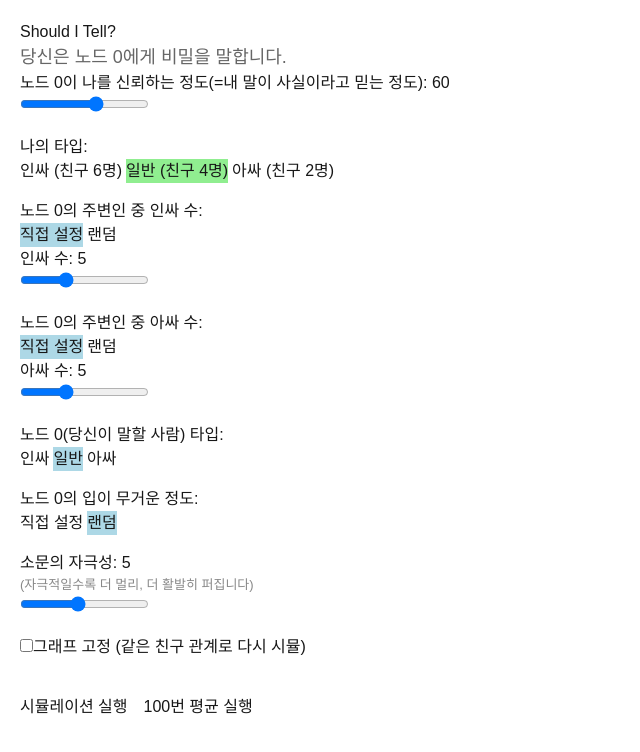
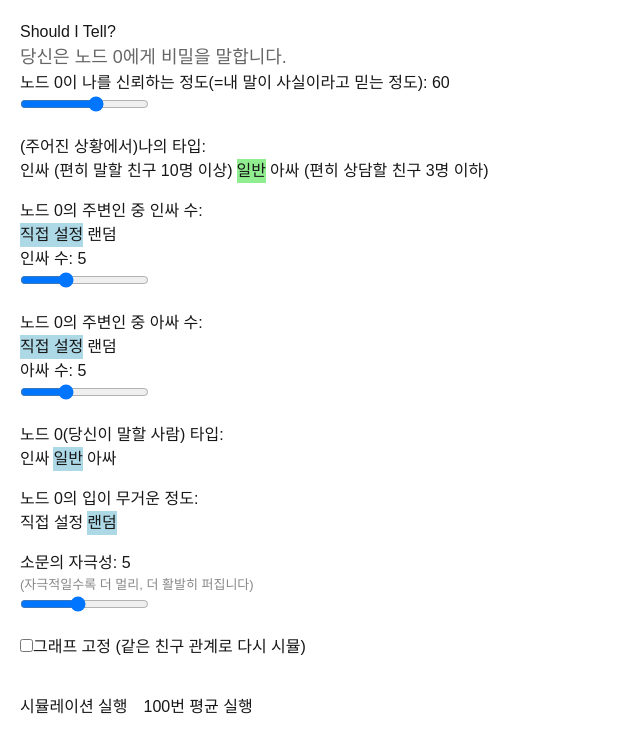
Before and after one commit to lkimeunseo/should-i-tell, a Next.js app: page / in a window 1280 px wide. Shown: the top 752 px of the page, without its empty margins (0-640 px from the left). Built offline with nearby package versions, Linux system fonts and the light colour scheme.

Commit message:
인싸 아싸 기준 변경

```diff
--- a/app/HomeClient.tsx
+++ b/app/HomeClient.tsx
@@ -383,7 +383,7 @@ export default function HomeClient() {
 
       {/* ★ 나의 타입 */}
       <div style={{ marginTop: 16 }}>
-        <p>나의 타입:</p>
+        <p>(주어진 상황에서)나의 타입:</p>
         <button
           onClick={() => setMyType("insider")}
           style={{
@@ -391,7 +391,7 @@ export default function HomeClient() {
             marginRight: 4,
           }}
         >
-          인싸 (친구 6명)
+          인싸 (편히 말할 친구 10명 이상)
         </button>
         <button
           onClick={() => setMyType("normal")}
@@ -400,7 +400,7 @@ export default function HomeClient() {
             marginRight: 4,
           }}
         >
-          일반 (친구 4명)
+          일반
         </button>
         <button
           onClick={() => setMyType("outsider")}
@@ -408,7 +408,7 @@ export default function HomeClient() {
             background: myType === "outsider" ? "lightgreen" : "white",
           }}
         >
-          아싸 (친구 2명)
+          아싸 (편히 상담할 친구 3명 이하)
         </button>
       </div>
 
```
